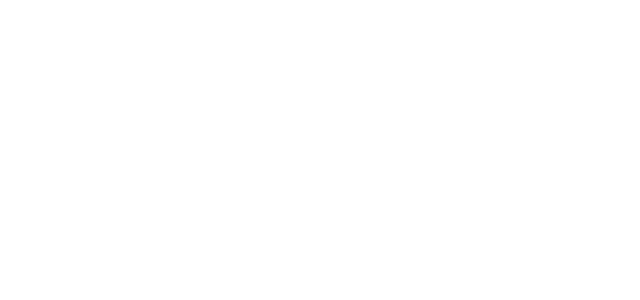
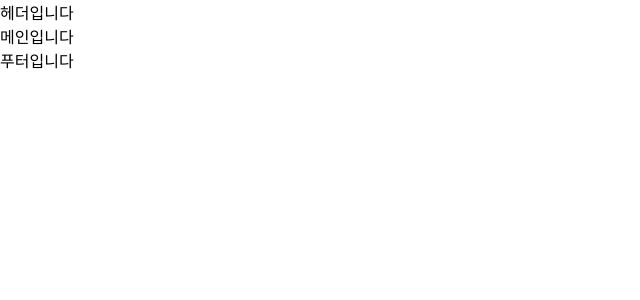
Before and after one commit to hminah0215/showpedia, a React (Create React App) app in the folder frontend/: page / in a window 1280 px wide. Shown: the top 300 px of the page, without its empty margins (0-640 px from the left). Built offline with nearby package versions, Linux system fonts and the light colour scheme.

Commit message:
[feat] 리액트 라우터 구조 정의

```diff
--- a/frontend/package.json
+++ b/frontend/package.json
@@ -6,9 +6,15 @@
     "@testing-library/jest-dom": "^5.11.4",
     "@testing-library/react": "^11.1.0",
     "@testing-library/user-event": "^12.1.10",
+    "axios": "^0.21.1",
+    "bootstrap": "5.0.2",
     "react": "^17.0.2",
+    "react-bootstrap": "^2.0.0-beta.4",
     "react-dom": "^17.0.2",
+    "react-redux": "^7.2.4",
+    "react-router-dom": "^5.2.0",
     "react-scripts": "4.0.3",
+    "redux": "^4.1.0",
     "web-vitals": "^1.0.1"
   },
   "scripts": {
--- a/frontend/src/App.js
+++ b/frontend/src/App.js
@@ -1,7 +1,33 @@
 import './App.css';
 
+// 라우터
+import { Route } from 'react-router-dom';
+import Header from './components/Header';
+import Footer from './components/Footer';
+
+// Pages
+import Main from './pages/Main';
+
 function App() {
-  return <div></div>;
+  return (
+    <div>
+      {/* Header */}
+      <Header />
+      {/* Main */}
+      <Route path='/' exact component={Main} />
+
+      <Route path='/login' />
+      <Route path='/regist' />
+
+      <Route path='/search' />
+      <Route path='/contents/:id' />
+      <Route path='/review/:id' />
+
+      <Route path='/profile' />
+      {/* Footer */}
+      <Footer />
+    </div>
+  );
 }
 
 export default App;
--- /dev/null
+++ b/frontend/src/components/Footer.js
@@ -0,0 +1,7 @@
+import React from 'react';
+
+const Footer = () => {
+  return <div>푸터입니다</div>;
+};
+
+export default Footer;
--- /dev/null
+++ b/frontend/src/components/Header.js
@@ -0,0 +1,7 @@
+import React from 'react';
+
+const Header = () => {
+  return <div>헤더입니다</div>;
+};
+
+export default Header;
--- /dev/null
+++ b/frontend/src/pages/Main.js
@@ -0,0 +1,7 @@
+import React from 'react';
+
+const Main = () => {
+  return <div>메인입니다</div>;
+};
+
+export default Main;
```
Also changed, not shown: frontend/src/index.js (+5 -2 lines), 1 other file (tests, documents, lock files or other folders).
